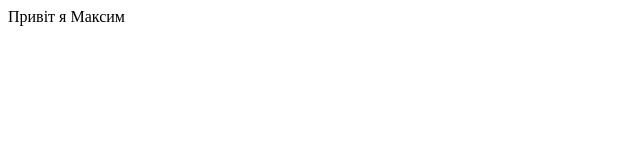
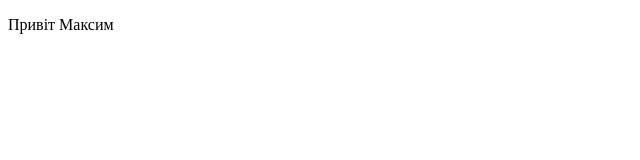
Before and after one commit to Maks146/test, a plain HTML site: page index.html in a window 1280 px wide. Shown: the whole page, without its empty margins (0-640 px from the left). Drawn offline with Linux system fonts and the light colour scheme.

Commit message:
add content

```diff
--- a/index.html
+++ b/index.html
@@ -6,6 +6,7 @@
     <title>Document</title>
 </head>
 <body>
-    Привіт я Максим
+    <p>Привіт Максим</p>
+
 </body>
 </html>
```
